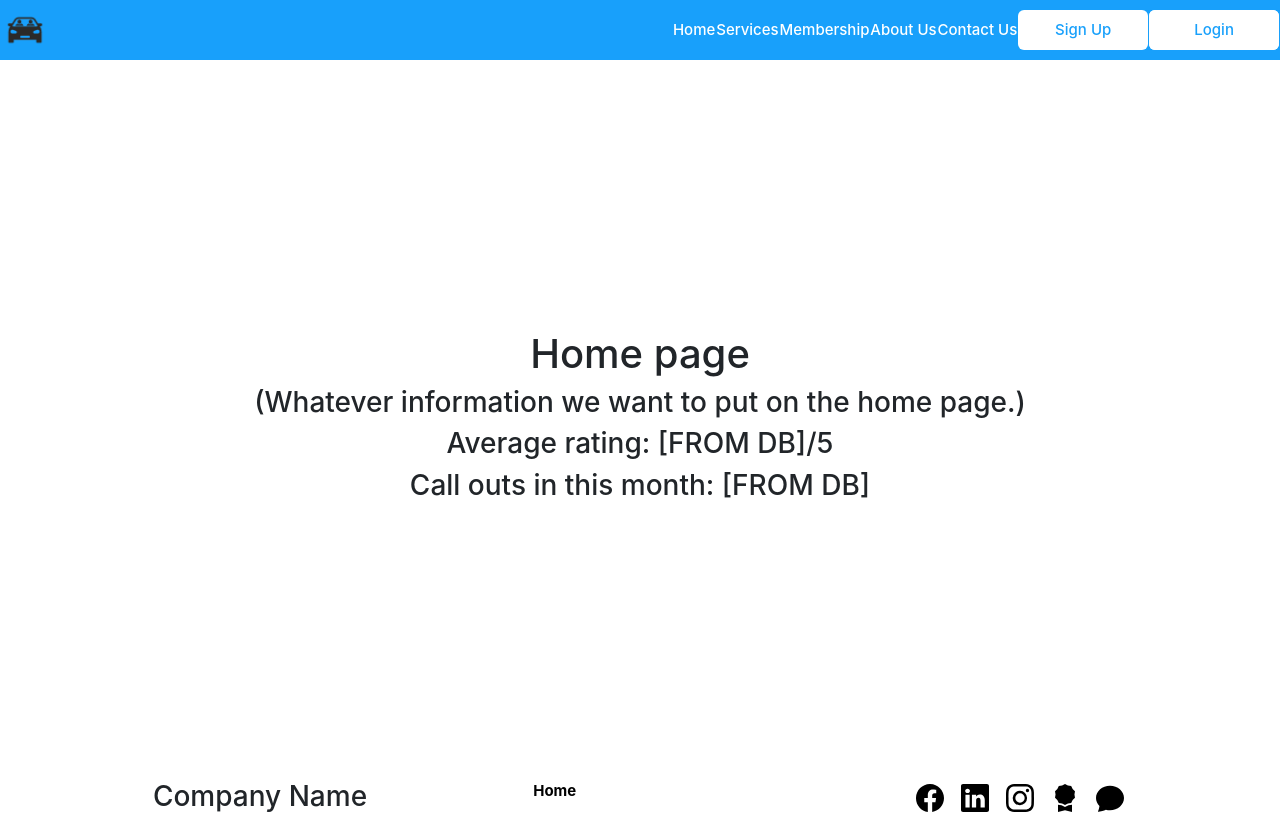
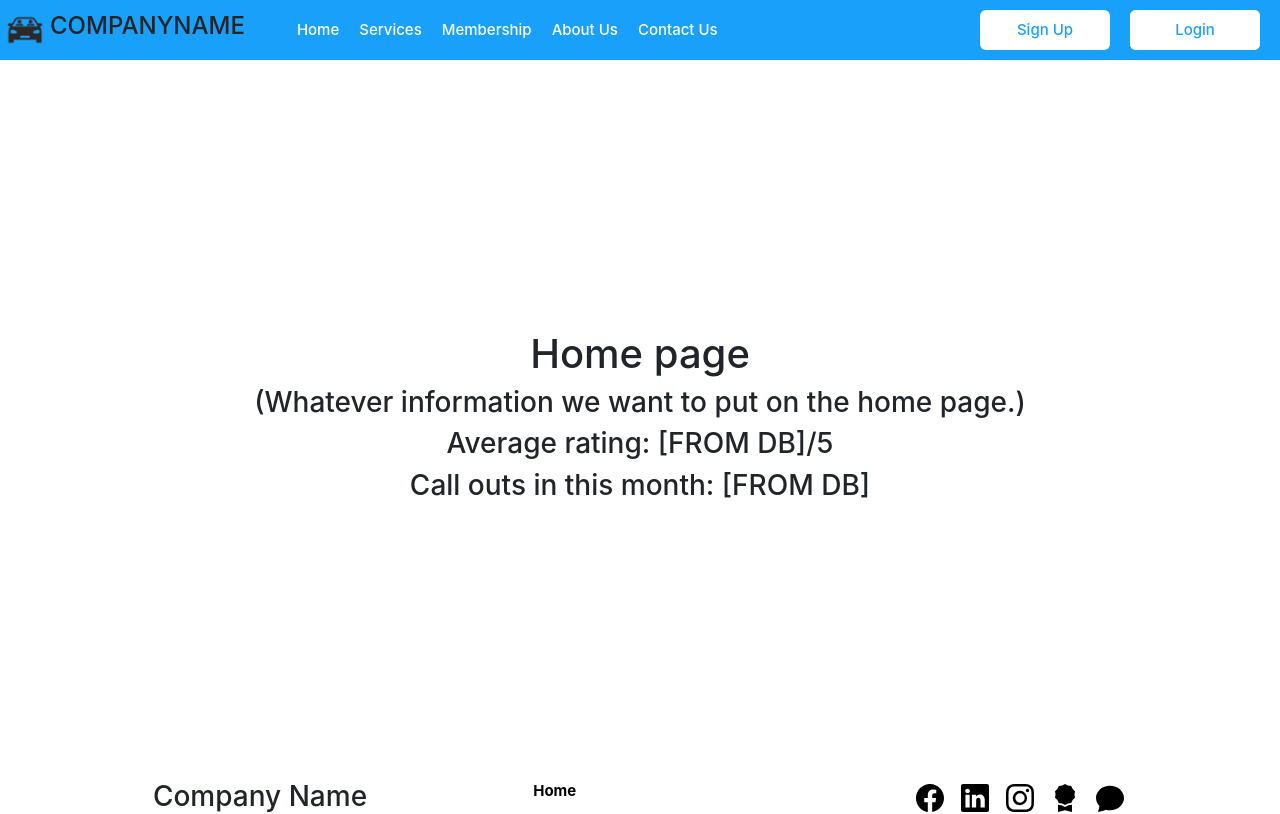
Before and after one commit to SeanOverton/CSIT314-Frontend, a React (Create React App) app: page / in a window 1280 px wide. Shown: the top 814 px of the page. Built offline with nearby package versions, Linux system fonts and the light colour scheme; no server answers.

Commit message:
added profile link to navbar, changed navbar layout

```diff
--- a/src/components/Nav.tsx
+++ b/src/components/Nav.tsx
@@ -4,6 +4,10 @@ import '../styles/navbar.css';
 import auth from "./utils/Auth";
 import car_logo from "../images/car_logo.png";
 import BurgerMenu from './BurgerMenu';
+import axios from 'axios';
+import BACKEND_URL, { FRONTEND_URL } from '../components/utils/Constants';
+import { getSuggestedQuery } from '@testing-library/react';
+import { formatWithOptions } from 'util';
 
 const Nav = () => {
     React.useEffect(() => {
@@ -13,11 +17,13 @@ const Nav = () => {
         }
       }, []);
 
+
     return (
         <div className='header'>
             <div className='nav-wrapper'>
                 <Link to="/"><img className="logo" src={car_logo} style={{height: "50px"}}/></Link>
-                <ul className="nav-links">
+                <h4>COMPANYNAME</h4>
+                <ul className="nav-links left-wrapper">
                     <li>
                         <Link className="" to="/">Home</Link>
                     </li>
@@ -54,11 +60,6 @@ const Nav = () => {
                         <></>
                     )
                     }
-                    <button className="btn nav-btn" onClick={()=> {
-                            auth.logout(() => {
-                                window.location.reload();
-                        })}
-                    }>Sign Out</button>
                     </>
                     ) : ( <>
                         <li>
@@ -73,19 +74,35 @@ const Nav = () => {
                         <li>
                             <Link className="" to="/contactus">Contact Us</Link>
                         </li>
+                    </>
+                    )}
+                </ul>
+                <ul className="nav-links right-wrapper">
+                {auth.isAuthenticated() ? (
+                <>
+                    <li>
+                        <button className="btn nav-btn" onClick={()=> {
+                                auth.logout(() => {
+                                    window.location.reload();
+                            })}
+                        }>Sign Out</button>
+                    </li>
+                    <li>
+                        <Link to="/profile">Hello, {auth.getUsername()}</Link>
+                    </li>
+                </>
+                ) :( <>
                     <li>
                         <div  className="nav-btn">
                             <Link to="/signup">Sign Up</Link>
                         </div>
-
                   </li>
                     <li>
                         <div className="nav-btn">
                             <Link className="nav-btn" to="/login">Login</Link>
                         </div>
                     </li>
-                    </>
-                    )}
+                 </>)}
                 </ul>
             </div>
             <div className="mobile_header">
--- a/src/styles/navbar.css
+++ b/src/styles/navbar.css
@@ -15,15 +15,20 @@
 .nav-links{
   display:flex;
   align-items: center;
-  justify-content: space-evenly;
-  width: 50%;
   margin-bottom:0;
 }
-
+.left-wrapper{
+  margin-left: 10px;
+  margin-right: auto;
+}
 .nav-links li{
   list-style: none;
+  margin: 10px;
 }
 
+.right-wrapper{
+  padding: 10px;
+}
 .nav-btn{
   height: 40px;
   width: 130px;
@@ -32,6 +37,7 @@
   align-items: center;
   justify-content: center;
   background: #FFFFFF;
+
 }
 
 .nav-btn , .nav-btn a{
```
Lines whose indentation alone changed are shown as unchanged.
